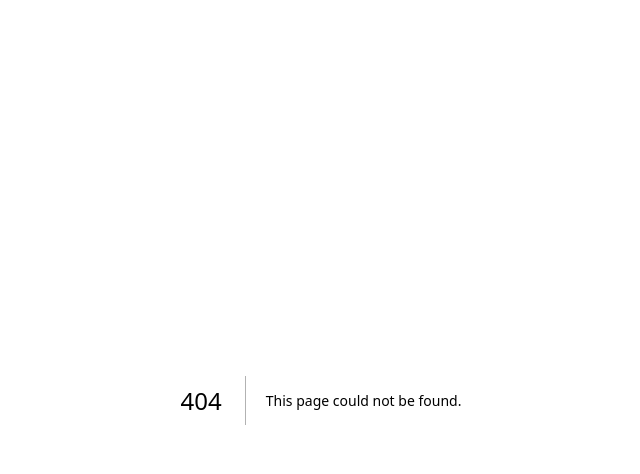
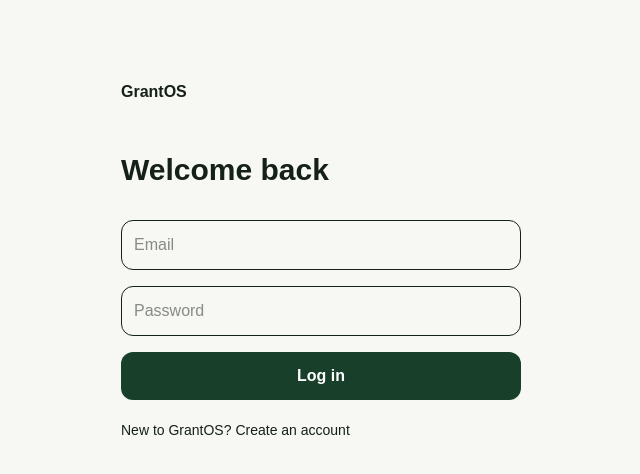
Before and after one commit to tobias-fletch/grantos, a Next.js app: page /login in a window 1280 px wide. Before the commit this address had no page. Shown: the top 474 px of the page, without its empty margins (319-959 px from the left). Built offline with nearby package versions, Linux system fonts and the light colour scheme.

Commit message:
Add GrantOS application shell

```diff
--- /dev/null
+++ b/src/app/(auth)/login/page.tsx
@@ -0,0 +1,20 @@
+import Link from "next/link";
+
+export default function Login() {
+  return (
+    <main className="mx-auto max-w-md px-6 py-20">
+      <Link href="/" className="font-bold">GrantOS</Link>
+      <h1 className="mt-12 text-3xl font-semibold">Welcome back</h1>
+      <form className="mt-8 space-y-4">
+        <input className="w-full rounded-xl border p-3" type="email" placeholder="Email" />
+        <input className="w-full rounded-xl border p-3" type="password" placeholder="Password" />
+        <button className="w-full rounded-xl bg-[var(--brand)] p-3 font-semibold text-white">
+          Log in
+        </button>
+      </form>
+      <p className="mt-5 text-sm">
+        New to GrantOS? <Link className="underline" href="/register">Create an account</Link>
+      </p>
+    </main>
+  );
+}
```
